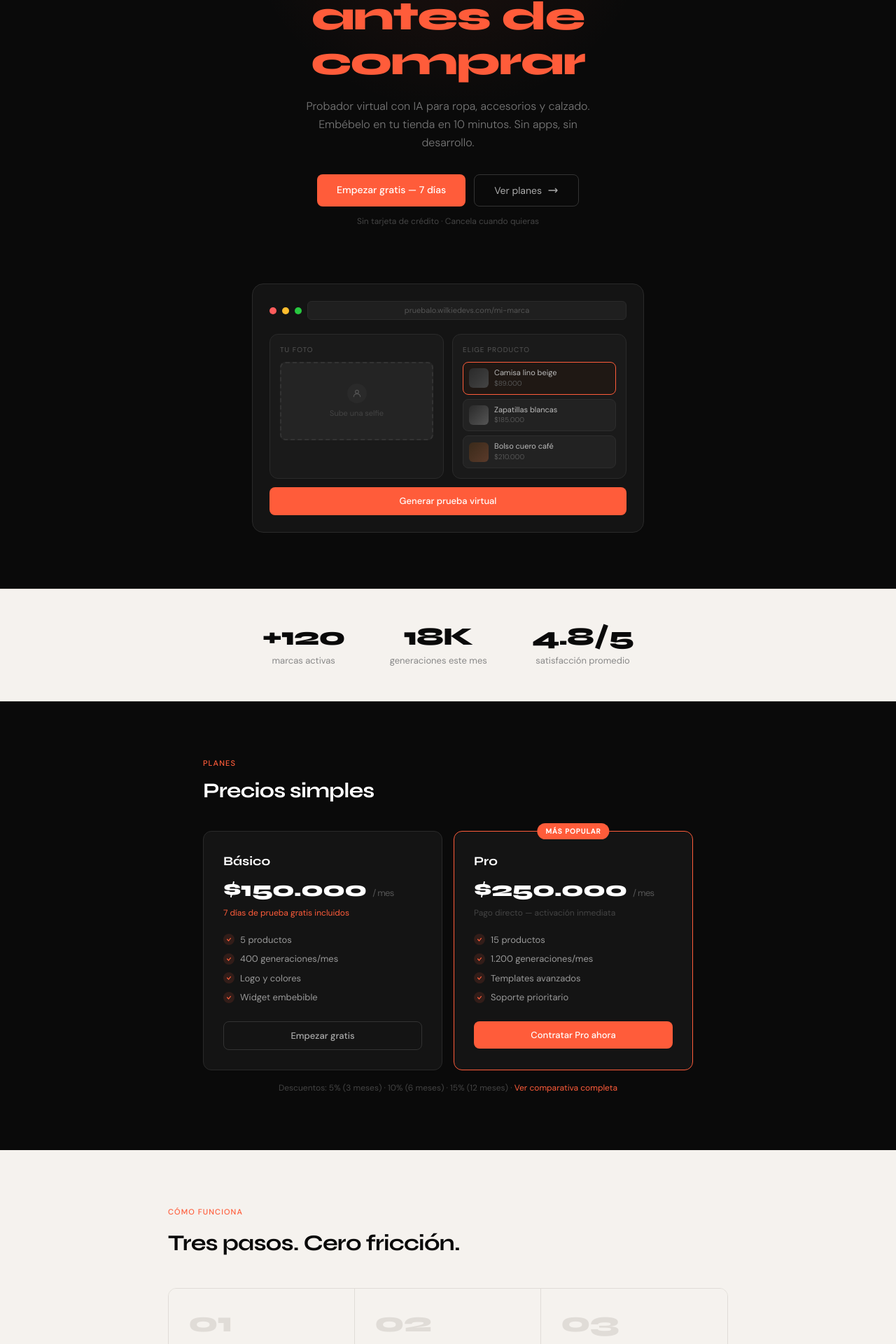
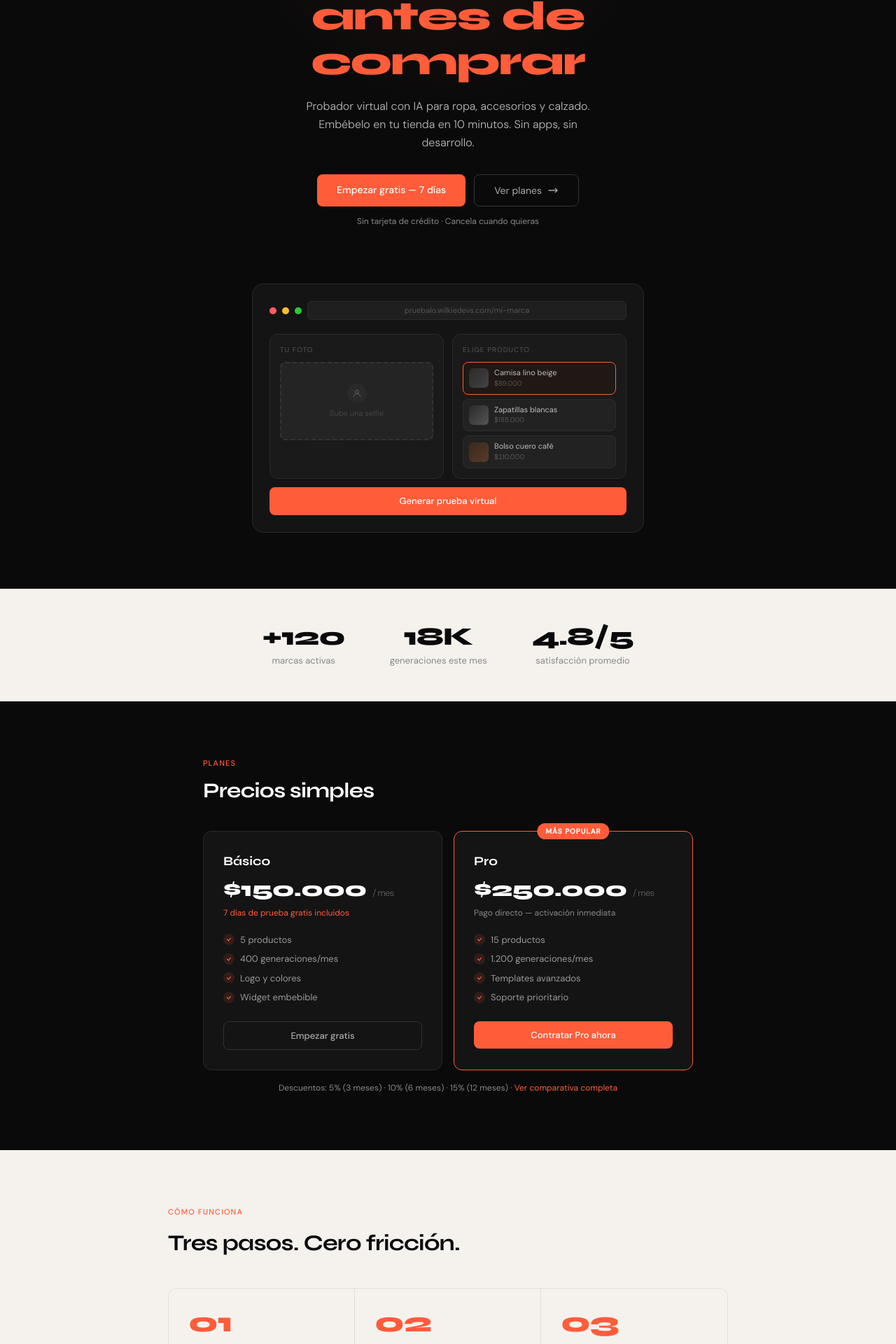
Before and after one commit to depper-IA/Lookitry, a Next.js app in the folder frontend/: page / in a window 1280 px wide. Shown: the part 394-2314 px from the top of the page at 70% size. Built offline with nearby package versions, Linux system fonts and the light colour scheme; no server answers.

Commit message:
fix: mejorar legibilidad textos sobre fondo negro, numeros pasos en naranja, corregir trial en FAQ

```diff
--- a/frontend/src/app/page.tsx
+++ b/frontend/src/app/page.tsx
@@ -101,7 +101,7 @@ export default function HomePage() {
             Tus clientes se prueban<br />
             tu producto <span className="text-[#FF5C3A]">antes de comprar</span>
           </h1>
-          <p className="text-[#777] text-base max-w-md mx-auto mb-8 leading-relaxed font-light">
+          <p className="text-[#bbb] text-base max-w-md mx-auto mb-8 leading-relaxed font-light">
             Probador virtual con IA para ropa, accesorios y calzado. Embébelo en tu tienda en 10 minutos. Sin apps, sin desarrollo.
           </p>
           <div className="flex gap-3 justify-center flex-wrap mb-3">
@@ -114,7 +114,7 @@ export default function HomePage() {
               Ver planes <IconArrow />
             </Link>
           </div>
-          <p className="text-[12px] text-[#444]">Sin tarjeta de crédito · Cancela cuando quieras</p>
+          <p className="text-[12px] text-[#888]">Sin tarjeta de crédito · Cancela cuando quieras</p>
         </div>
       </section>
 
@@ -214,7 +214,7 @@ export default function HomePage() {
               <div style={{ fontFamily: 'Syne, sans-serif' }} className="font-extrabold text-[30px] text-white tracking-tight mb-0.5">
                 $250.000 <span className="text-[13px] font-normal text-[#555]" style={{ fontFamily: 'DM Sans, sans-serif' }}>/ mes</span>
               </div>
-              <div className="text-[12px] text-[#444] mb-5">Pago directo — activación inmediata</div>
+              <div className="text-[12px] text-[#888] mb-5">Pago directo — activación inmediata</div>
               <ul className="flex flex-col gap-2 mb-6">
                 {PRO_FEATURES.map(f => (
                   <li key={f} className="flex items-center gap-2 text-[13px] text-[#999]">
@@ -231,7 +231,7 @@ export default function HomePage() {
               </button>
             </div>
           </div>
-          <p className="text-[12px] text-[#444] text-center mt-4">
+          <p className="text-[12px] text-[#888] text-center mt-4">
             Descuentos: 5% (3 meses) · 10% (6 meses) · 15% (12 meses) ·{' '}
             <Link href="/planes" className="text-[#FF5C3A] hover:underline">Ver comparativa completa</Link>
           </p>
@@ -248,7 +248,7 @@ export default function HomePage() {
           <div className="grid grid-cols-1 md:grid-cols-3 border border-[#e0dcd7] rounded-xl overflow-hidden">
             {STEPS.map((s, i) => (
               <div key={s.n} className={`bg-[#f5f2ee] p-7 ${i < STEPS.length - 1 ? 'border-b md:border-b-0 md:border-r border-[#e0dcd7]' : ''}`}>
-                <div style={{ fontFamily: 'Syne, sans-serif' }} className="font-extrabold text-[40px] text-[#e0dcd7] tracking-tight leading-none mb-3">{s.n}</div>
+                <div style={{ fontFamily: 'Syne, sans-serif' }} className="font-extrabold text-[40px] text-[#FF5C3A] tracking-tight leading-none mb-3">{s.n}</div>
                 <div style={{ fontFamily: 'Syne, sans-serif' }} className="font-bold text-base text-[#0a0a0a] mb-1.5">{s.title}</div>
                 <p className="text-[13px] text-[#777] leading-relaxed">{s.desc}</p>
               </div>
@@ -431,8 +431,8 @@ export default function HomePage() {
           <h2 style={{ fontFamily: 'Syne, sans-serif' }} className="font-extrabold text-[34px] md:text-[38px] text-white tracking-tight mb-3">
             Empieza hoy sin riesgos
           </h2>
-          <p className="text-[15px] text-[#666] mb-8">
-            7 días gratis en el Plan Básico. Plan Pro con pago directo y seguro.
+          <p className="text-[15px] text-[#aaa] mb-8">
+            7 días gratis con el plan Trial. Plan Básico y Pro con pago directo y seguro.
           </p>
           <div className="flex gap-3 justify-center flex-wrap">
             <Link href="/register"
--- a/frontend/src/components/landing/FaqSection.tsx
+++ b/frontend/src/components/landing/FaqSection.tsx
@@ -126,7 +126,7 @@ const FAQ_TABS: FaqTab[] = [
     items: [
       {
         q: '¿Cuáles son los precios de los planes?',
-        a: 'Plan Básico: $150.000 COP/mes. Plan Pro: $250.000 COP/mes. Ambos incluyen 7 días de prueba gratis al registrarte.',
+        a: 'Hay tres opciones: Plan Trial (gratuito, 7 días), Plan Básico ($150.000 COP/mes) y Plan Pro ($250.000 COP/mes). El Trial es un plan aparte sin costo, no requiere tarjeta de crédito y te da acceso completo por 7 días para que pruebes la plataforma.',
       },
       {
         q: '¿Hay descuentos por pagar varios meses?',
```
